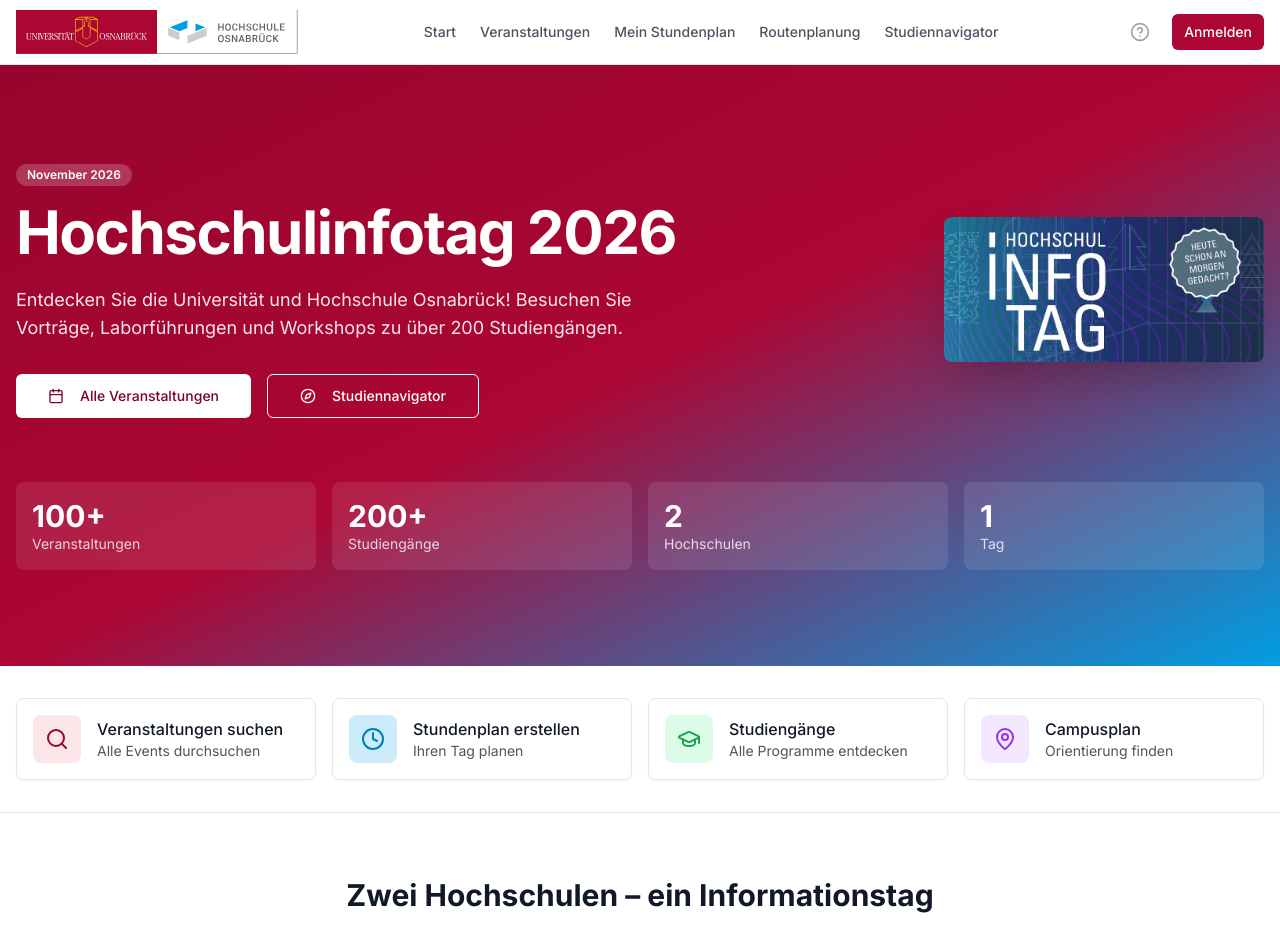
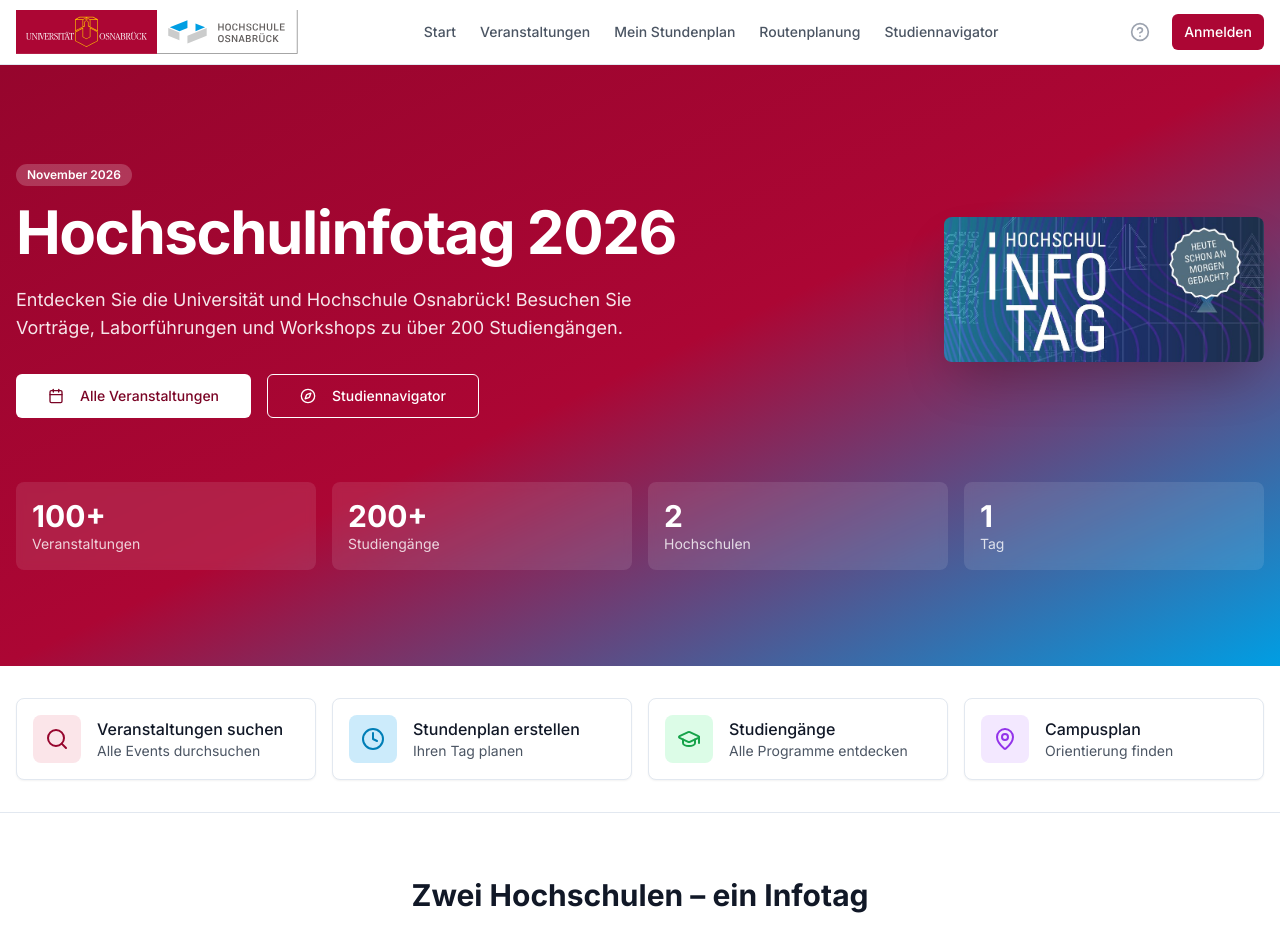
Before and after one commit to Odrec/HIT-Website-Project, a Next.js app: page /home in a window 1280 px wide. Shown: the top 943 px of the page. Built offline with nearby package versions, Linux system fonts and the light colour scheme; no server answers; the database is empty.

Commit message:
fix(home): rename 'Informationstag' to 'Infotag'
Per ZSB feedback: shorter, snappier wording in the 'Zwei Hochschulen'
section heading on the homepage.

```diff
--- a/src/app/(public)/home/page.tsx
+++ b/src/app/(public)/home/page.tsx
@@ -171,7 +171,7 @@ export default function HomePage() {
       <section className="py-12 lg:py-16">
         <div className="container mx-auto px-4">
           <h2 className="text-2xl font-bold text-hit-gray-900 text-center lg:text-3xl mb-8">
-            Zwei Hochschulen – ein Informationstag
+            Zwei Hochschulen – ein Infotag
           </h2>
 
           <div className="grid gap-6 md:grid-cols-2">
```
